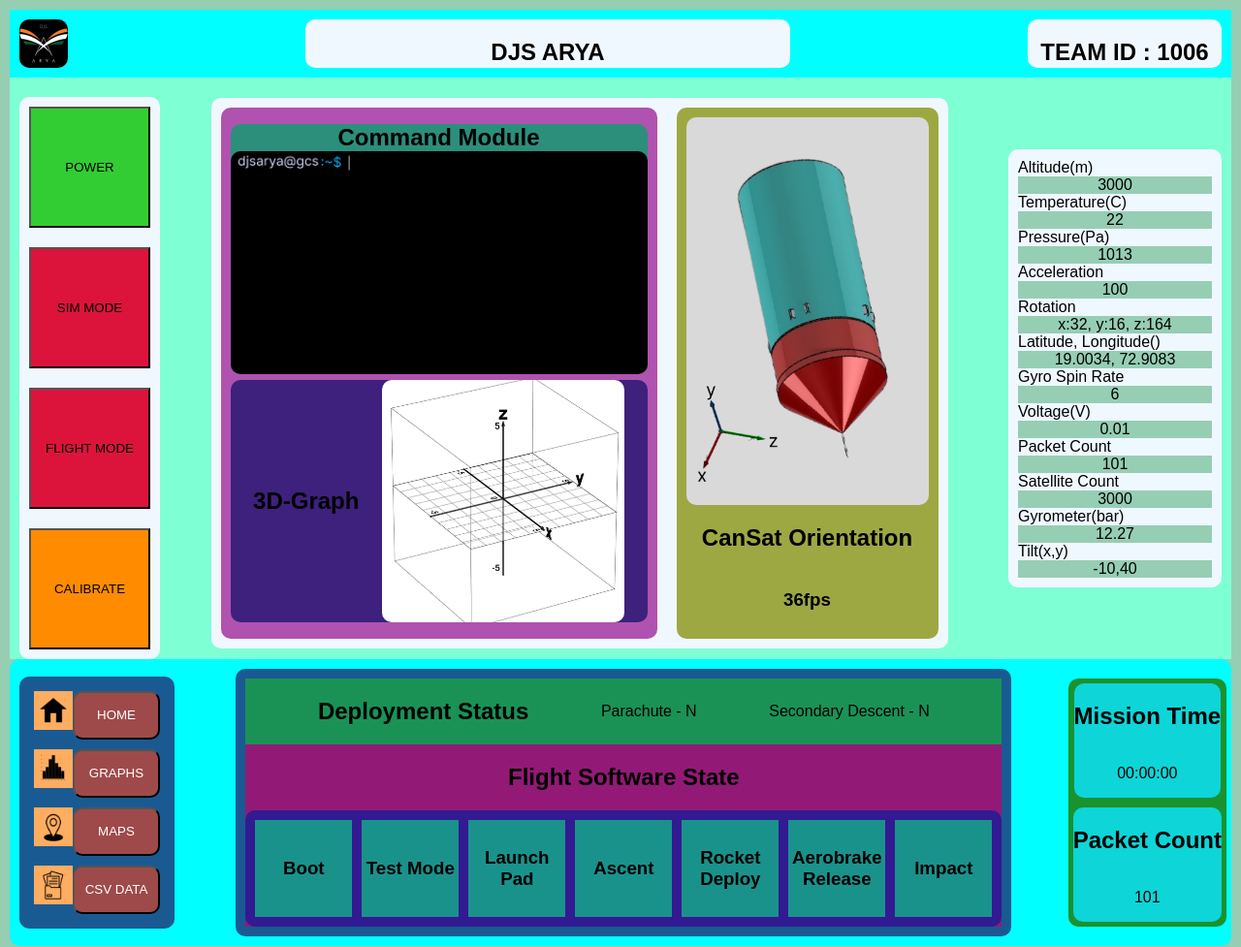
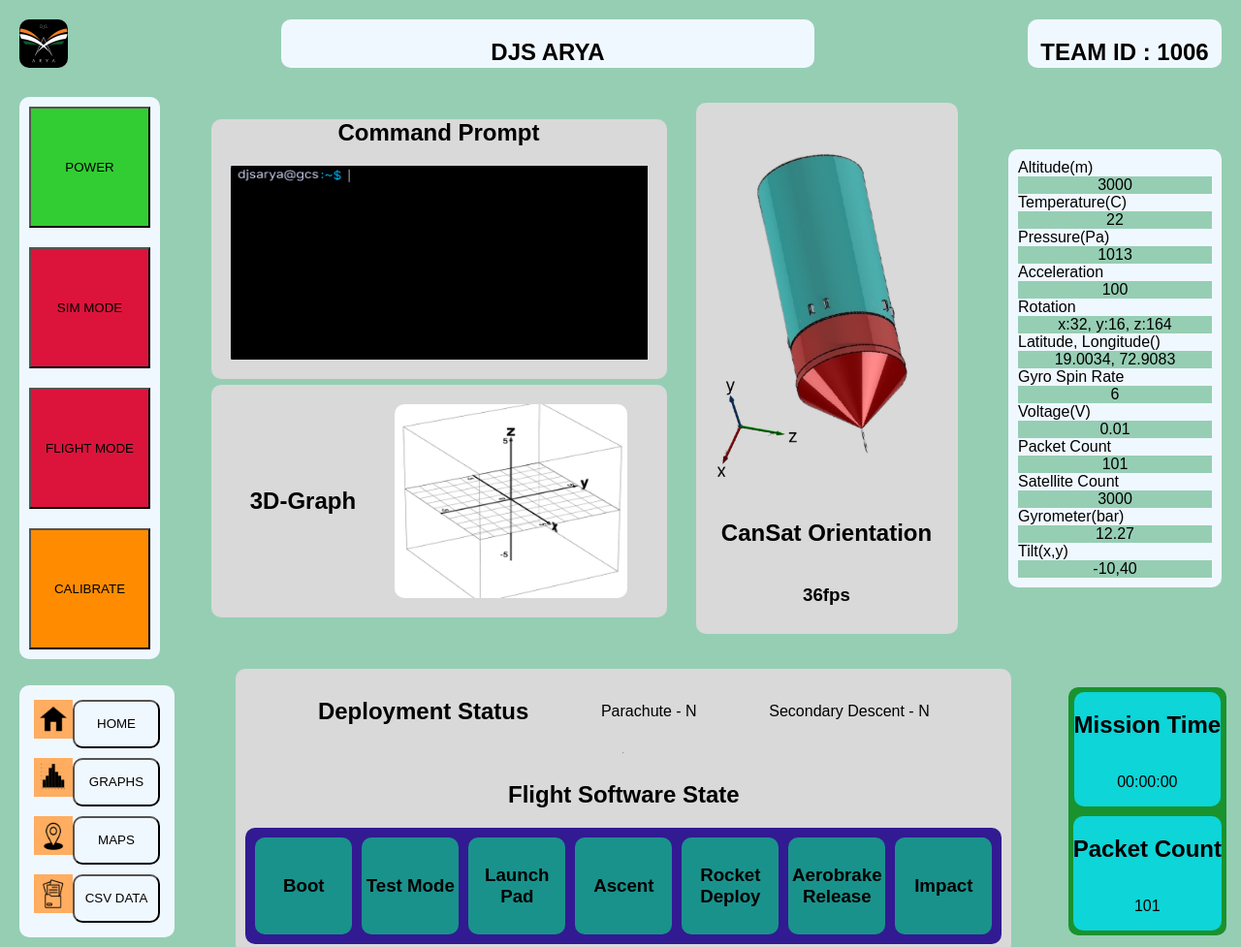
Before and after one commit to Scholiboi/Arya_GUI, a plain HTML site: page index2.html in a window 1280 px wide. Shown: the top 977 px of the page at 97% size. Drawn offline with Linux system fonts and the light colour scheme.

Commit message:
Colour changes

```diff
--- a/index2.css
+++ b/index2.css
@@ -9,18 +9,19 @@ body {
   display: flex;
   justify-content: space-between;
   align-items: center;
-  background-color: aqua;
+  background-color: #96ceb4;
+
 }
 
 .logo {
-  width: 50px;
-  height: auto;
+  width: auto;
+  height: 50px;
   margin: 10px;
   border-radius: 10px;
 }
 
 .arya {
-  width: 500px;
+  width: 550px;
   border-radius: 10px;
   height: 50px;
   margin: 10px;
@@ -48,7 +49,7 @@ body {
   flex-direction: row;
   align-items: center;
   justify-content: space-between;
-  background-color: aquamarine;
+  background-color: 96CEB4;
 }
 
 .button-container {
@@ -89,12 +90,13 @@ body {
 
 
 .main-home-content{
-  background-color: aliceblue;
+  background-color: 96ceb4;
   border-radius: 10px;
-  margin-top: 10px;
+
   display: flex;
   flex-direction: row;
   justify-content: space-between;
+
 }
 
 
@@ -104,7 +106,7 @@ body {
   justify-content: space-evenly;
   margin: 10px;
   padding: 10px;
-  background-color: rgb(176, 82, 176);
+  background-color: 96ceb4;
   border-radius: 10px;
 }
 
@@ -114,12 +116,14 @@ body {
   justify-content: center;
   align-items: center;
   border-radius: 10px;
-  background-color: rgb(43, 143, 124);
+  background-color: #D9D9D9;
+  text-align: center;
 }
 .cmd-image{
   width: 430px;
-  height: 230px;
+  height: 200px;
   border-radius: 10px;
+  padding: 20px;
 }
 .cmd h2{
   margin: 0px;
@@ -132,12 +136,16 @@ body {
   justify-content: space-evenly;
   align-items: center;
   border-radius: 10px;
-  background-color: rgb(61, 33, 124);
+  background-color: #D9D9D9;
+  padding-bottom: 20px;
+  padding-top: 20px;
 }
 .graph-image{
-  width: 250px;
-  height: 250px;
+  width: 240px;
+  height: 200px;
   border-radius: 10px;
+  justify-content: center;
+  align-items: center;
 }
 
 .model-3d{
@@ -147,7 +155,7 @@ body {
   align-items: center;
   margin: 10px;
   padding: 10px;
-  background-color: rgb(158, 168, 67);
+  background-color: #D9D9D9;
   border-radius: 10px;
 }
 .model-image{
@@ -223,7 +231,7 @@ body {
   flex-direction: row;
   justify-content: space-between;
   align-items: center;
-  background-color: aqua;
+  background-color: 96ceb4;
   border-radius: 10px;
 }
 
@@ -233,7 +241,7 @@ body {
   align-items: start;
   margin: 10px;
   padding: 10px;
-  background-color: rgb(26, 90, 146);
+  background-color: aliceblue;
   border-radius: 10px;
 }
 
@@ -242,15 +250,15 @@ body {
   flex-direction: row;
   align-items: start;
   margin: 5px;
-  color: rgb(159, 74, 74);
+  color: aliceblue;
 }
 
 .button-box button{
   padding: 5px;
   height: 50px;
   width: 90px;
-  background-color: rgb(159, 74, 74);
-  color: white;
+  background-color: aliceblue;
+  color: black;
   border-radius: 10px;
 }
 
@@ -259,14 +267,17 @@ body {
   height: 40px;
 }
 
-
+.line {
+  color: black;
+  background-color: black;
+}
 .infographics{
   display: flex;
   flex-direction: column;
   align-items: stretch;
   margin: 10px;
   padding: 10px;
-  background-color: rgb(26, 90, 146);
+  background-color: #D9D9D9;
   border-radius: 10px;
 }
 
@@ -275,14 +286,14 @@ body {
   flex-direction: row;
   align-items: center;
   justify-content: space-evenly;
-  background-color: rgb(26, 146, 86);
+  background-color: #D9D9D9;
 }
 
 .flight-software{
   display:flex;
   flex-direction: column;
   align-items: center;
-  background-color: rgb(146, 26, 118);
+  background-color: #D9D9D9;
 }
 
 .flight-software-all-states{
@@ -304,6 +315,7 @@ body {
   margin: 5px;
   width: 100px;
   height: 100px;
+  border-radius: 10px;
 }
 
 .time{
--- a/index2.html
+++ b/index2.html
@@ -28,7 +28,7 @@
         <div class="main-home-content">
             <div class="cmd-graph">
                 <div class="cmd">
-                    <h2>Command Module</h2>
+                    <h2>Command Prompt</h2>
                     <img src="../images/cmd.png" alt="cmd prompt" class="cmd-image">
                 </div>
                 <div class="graph">
@@ -118,6 +118,7 @@
                 <p>Parachute - N</p>
                 <p>Secondary Descent - N</p>
             </div>
+            <hr>
             <div class="flight-software">
                 <h2>Flight Software State</h2>
                 <div class="flight-software-all-states">
```
